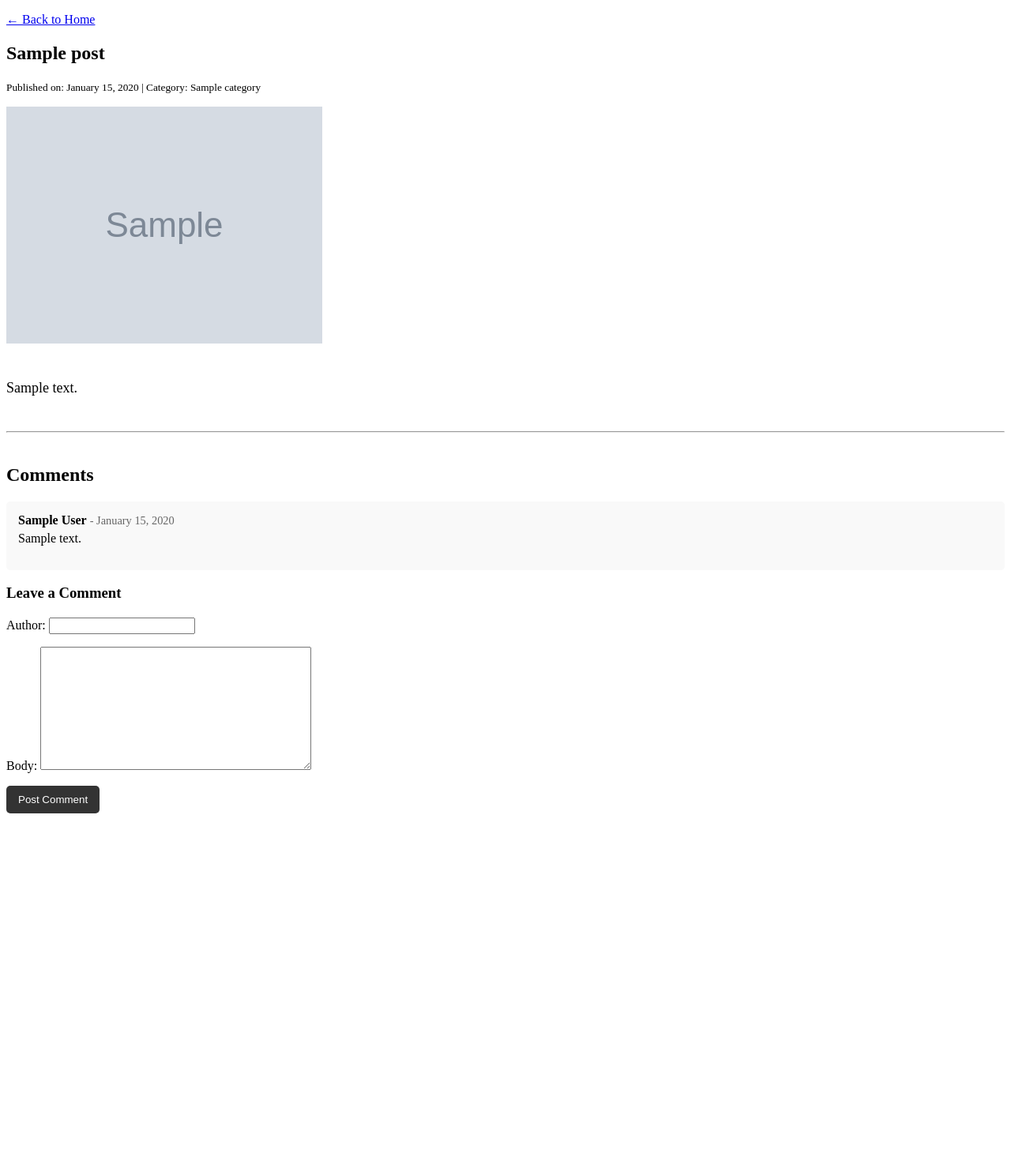
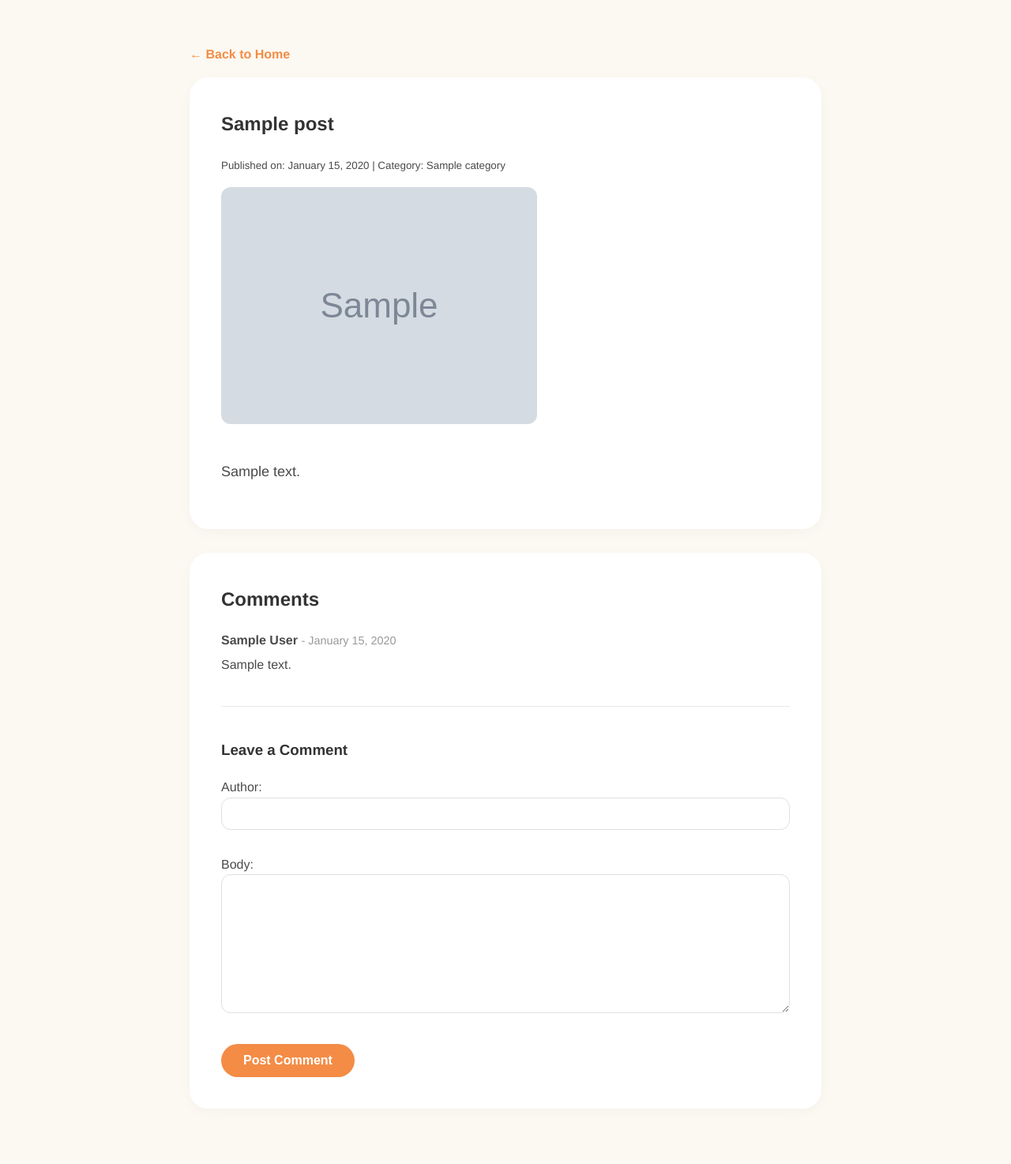
Before and after one commit to melo-b/me_log, a Django app: page /post/1/ in a window 1280 px wide. Shown: the whole page at 79% size. Before the commit the page ends 1030 px from the top, so only its background shows below. Run offline with Django 5.2, Linux system fonts and the light colour scheme; tables that the repository leaves empty hold one stand-in row (values such as "Sample post"); grey boxes marked "Sample" are stand-in pictures.

Commit message:
Add static CSS styling and update HTML templates for blog design

```diff
--- /dev/null
+++ b/blog/static/blog/style.css
@@ -0,0 +1,81 @@
+/* Base Page Styling */
+body {
+    font-family: 'Helvetica Neue', Arial, sans-serif;
+    background-color: #fcf9f2; /* Soft, warm off-white */
+    color: #4a4a4a;
+    margin: 0;
+    padding: 40px 20px;
+    line-height: 1.6;
+}
+
+/* Center the main content */
+.container {
+    max-width: 800px;
+    margin: 0 auto;
+}
+
+/* Styling for Posts and Comments */
+article, .comment-section {
+    background-color: white;
+    padding: 40px;
+    border-radius: 24px; /* Soft rounded corners */
+    box-shadow: 0 4px 15px rgba(0, 0, 0, 0.03);
+    margin-bottom: 30px;
+}
+
+h1, h2, h3 {
+    color: #333333;
+    margin-top: 0;
+}
+
+a {
+    color: #f48c46;
+    text-decoration: none;
+    font-weight: bold;
+}
+
+a:hover {
+    text-decoration: underline;
+}
+
+/* Styling the Images */
+img {
+    max-width: 100%;
+    height: auto;
+    border-radius: 12px;
+    margin-bottom: 20px;
+}
+
+/* Styling the Form and Button */
+input[type="text"], textarea {
+    width: 100%;
+    padding: 12px;
+    margin-bottom: 15px;
+    border: 1px solid #e0e0e0;
+    border-radius: 12px;
+    box-sizing: border-box;
+    font-family: inherit;
+}
+
+button {
+    background-color: #f48c46; /* Friendly, warm orange */
+    color: white;
+    border: none;
+    border-radius: 25px; /* Pill-shaped button */
+    padding: 12px 28px;
+    font-size: 16px;
+    font-weight: bold;
+    cursor: pointer;
+    transition: background-color 0.2s ease;
+}
+
+button:hover {
+    background-color: #e07b39;
+}
+
+hr {
+    border: 0;
+    height: 1px;
+    background: #eaeaea;
+    margin: 40px 0;
+}
--- a/blog/templates/blog/post_detail.html
+++ b/blog/templates/blog/post_detail.html
@@ -1,11 +1,13 @@
+{% load static %}
 <!DOCTYPE html>
 <html lang="en">
 <head>
     <meta charset="UTF-8">
     <title>{{ post.title }} - Me Log</title>
+    <link rel="stylesheet" href="{% static 'blog/style.css' %}">
 </head>
 <body>
-
+    <div class="container">
         <p><a href="{% url 'blog_index' %}">&larr; Back to Home</a></p>
 
         <article>
@@ -13,35 +15,35 @@
             <p><small>Published on: {{ post.created_on|date:"F j, Y" }} | Category: {{ post.category.name }}</small></p>
 
             {% if post.image %}
-            <img src="{{ post.image.url }}" alt="{{ post.title }}" style="max-width: 100%; height: auto; margin-bottom: 20px;">
+                <img src="{{ post.image.url }}" alt="{{ post.title }}">
             {% endif %}
 
-        <div style="font-size: 18px; line-height: 1.6;">
+            <div style="font-size: 18px;">
                 <p>{{ post.content|linebreaksbr }}</p>
             </div>
         </article>
 
-    <hr style="margin: 40px 0;">
-
-    <section>
+        <div class="comment-section">
             <h2>Comments</h2>
 
             {% for comment in comments %}
-            <div style="background-color: #f9f9f9; padding: 15px; margin-bottom: 15px; border-radius: 5px;">
-                <strong>{{ comment.author }}</strong> <span style="color: #666; font-size: 0.9em;">- {{ comment.created_on|date:"F j, Y" }}</span>
+                <div style="margin-bottom: 20px;">
+                    <strong>{{ comment.author }}</strong> <span style="color: #999; font-size: 0.9em;">- {{ comment.created_on|date:"F j, Y" }}</span>
                     <p style="margin-top: 5px;">{{ comment.body }}</p>
                 </div>
             {% empty %}
                 <p>No comments yet. Be the first to share your thoughts!</p>
             {% endfor %}
 
+            <hr>
+
             <h3>Leave a Comment</h3>
-        <form method="post" style="margin-top: 20px;">
+            <form method="post">
                 {% csrf_token %}
                 {{ form.as_p }}
-            <button type="submit" style="padding: 10px 15px; background-color: #333; color: white; border: none; border-radius: 5px; cursor: pointer;">Post Comment</button>
+                <button type="submit">Post Comment</button>
             </form>
-    </section>
-
+        </div>
+    </div>
 </body>
 </html>
```
Also changed, not shown: blog/templates/blog/index.html (+9 -7 lines). Lines whose indentation alone changed are shown as unchanged.
